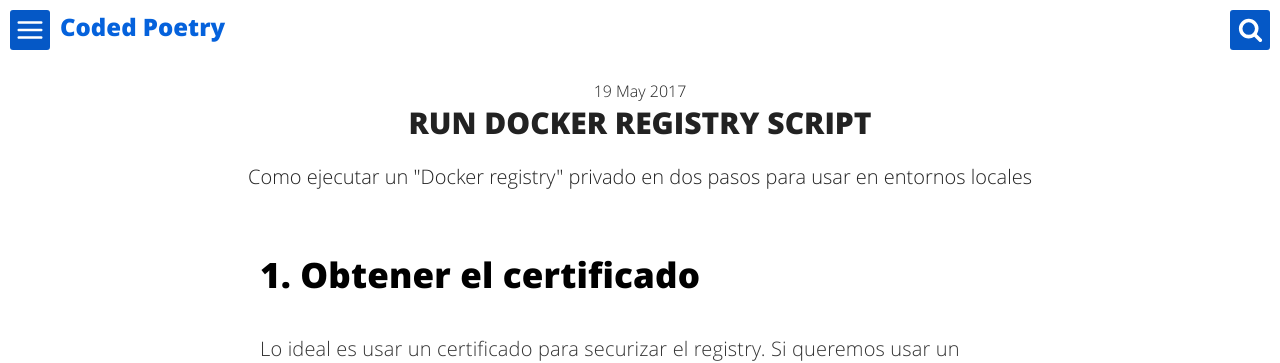
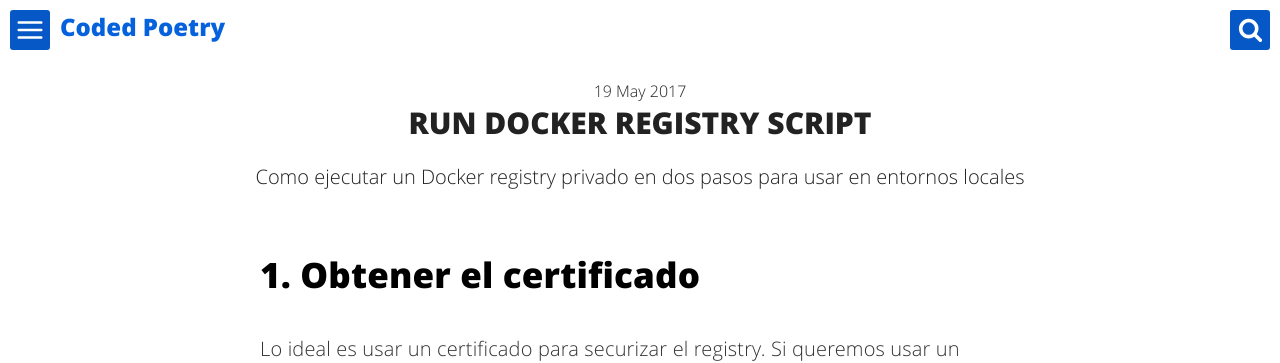
Before and after one commit to joni182/CodedPoetry.github.io, a Jekyll site: the page built from _posts/2017-05-19-run-docker-registry-script.md, in a window 1280 px wide and 900 px high. Shown: the top 363 px of the window. Built offline with Jekyll 4.4.1, drawn with Linux system fonts in a browser that asks for light colours; comment, search, counter and statistics services are not loaded; part of the change alters nothing that is shown.

```diff
--- a/_posts/2017-05-19-run-docker-registry-script.md
+++ b/_posts/2017-05-19-run-docker-registry-script.md
@@ -2,8 +2,7 @@
 layout: post
 title: "Run Docker Registry Script"
 date: 2017-05-19 18:46:42
-image: '/assets/img/'
-description: Como ejecutar un "Docker registry" privado en dos pasos para usar en entornos locales
+description: Como ejecutar un Docker registry privado en dos pasos para usar en entornos locales
 tags:
 - docker
 categories:
```
